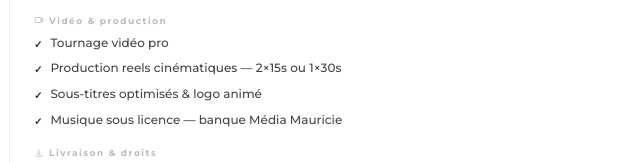
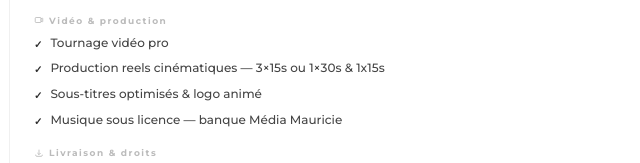
Before and after one commit to MediaMauricie/country-pop, a plain HTML site: page index.html in a window 1280 px wide. Shown: the part 547-710 px from the top of the page, 435-1075 px from the left. Drawn offline with Linux system fonts and the light colour scheme.

Commit message:
Update index.html

```diff
--- a/index.html
+++ b/index.html
@@ -198,7 +198,7 @@ footer{background:#2d2d2d;color:#fff;}
         </div>
         <ul class="f-items">
           <li><span class="ci">✓</span>Tournage vidéo pro</li>
-          <li><span class="ci">✓</span>Production reels cinématiques — 2×15s ou 1×30s</li>
+          <li><span class="ci">✓</span>Production reels cinématiques — 3×15s ou 1×30s & 1x15s</li>
           <li><span class="ci">✓</span>Sous-titres optimisés &amp; logo animé</li>
           <li><span class="ci">✓</span>Musique sous licence — banque Média Mauricie</li>
         </ul>
```
